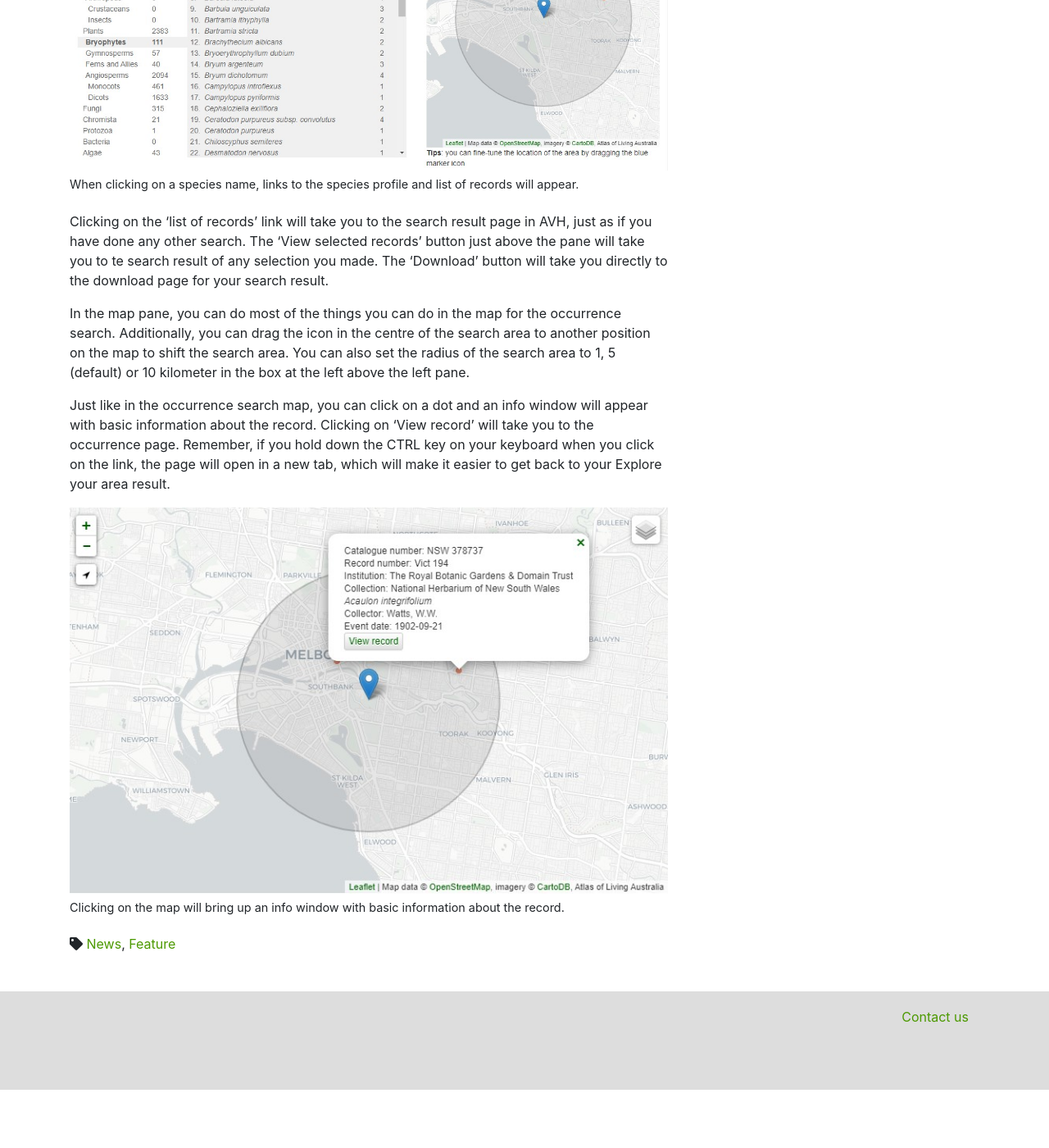
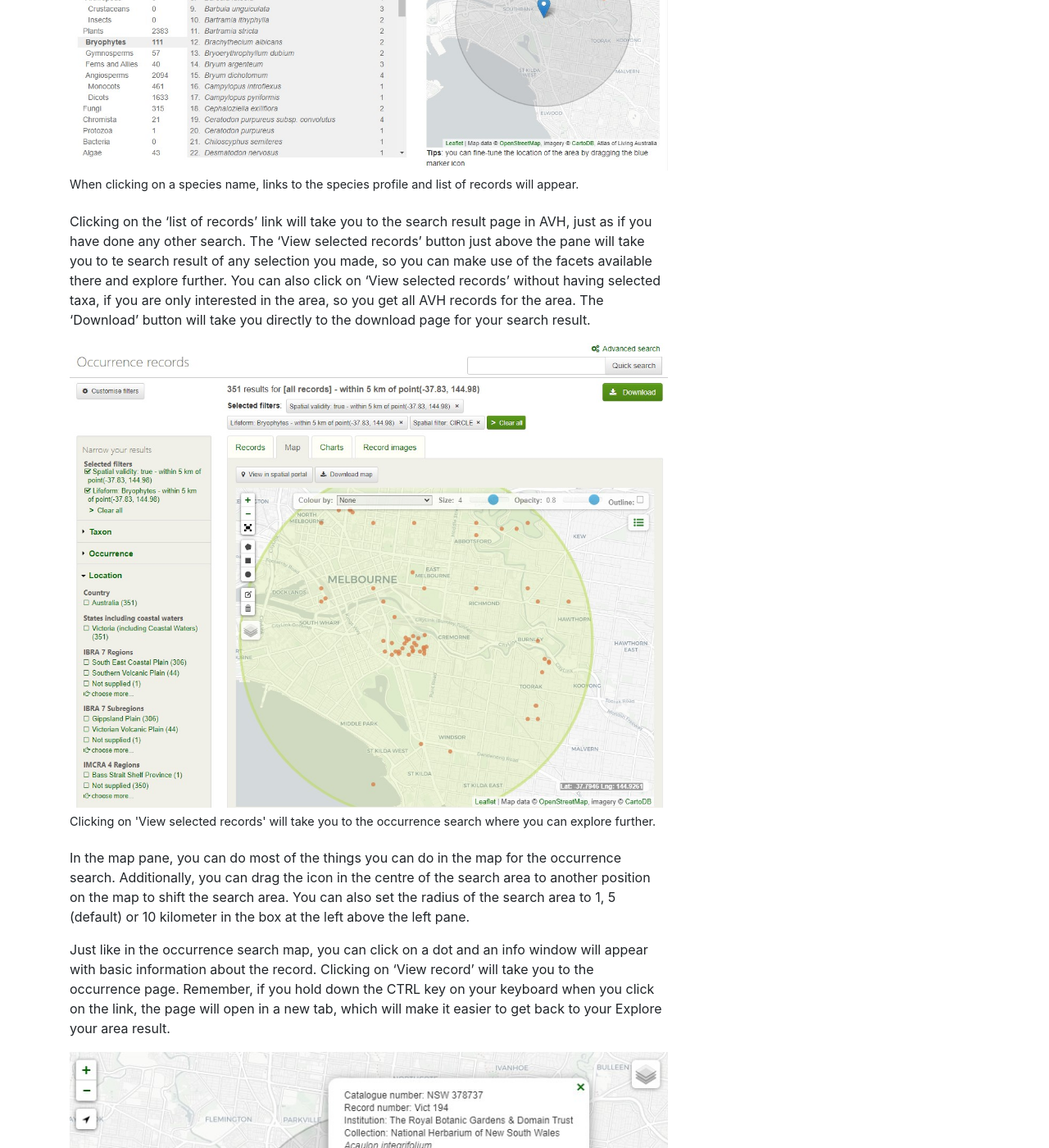
Before and after one commit to hiscom/avh.chah.org.au, a Jekyll site: the page built from _posts/2020-09-14-explore-your-area.md, in a window 1280 px wide and 1400 px high, scrolled down 1854 px. Shown: the whole window at 82% size. Built offline with Jekyll 4.4.1, drawn with Linux system fonts in a browser that asks for light colours; nearby versions of some CDN libraries; comment, search, counter and statistics services are not loaded; before the commit the page ends 3183 px from its top, so only the background shows below that; some of the changed text lies outside the part shown.

Commit message:
Updated Explore your area post.

```diff
--- a/_posts/2020-09-12-explore-your-area.md
+++ b/_posts/2020-09-14-explore-your-area.md
@@ -12,7 +12,7 @@ The 'Eplore your area' functionality has been available in the ALA for years,
 but I for one never knew it was available in AVH as well.
 
 'Explore your area' is available in AVH at
-[https://avh.ala.org.au/explore/your-area](https://avh.ala.or.au/explore/your-area).
+[https://avh.ala.org.au/explore/your-area](https://avh.ala.org.au/explore/your-area).
 When you first enter the page, you will be asked if the page is allowed to use your
 location, as by default the location where you are is used, but you can also
 type in a street address, postcode or latitude and longitude.
@@ -50,9 +50,20 @@ the species profile and list of records.
 
 Clicking on the 'list of records' link will take you to the search result page in AVH,
 just as if you have done any other search. The 'View selected records' button
-just above the pane will take you to te search result of any selection you made.
-The 'Download' button will take you directly to the download page for your search
+just above the pane will take you to te search result of any selection you made,
+so you can make use of the facets available there and explore further. You can
+also click on 'View selected records' without having selected taxa, if you are
+only interested in the area, so you get all AVH records for the area. The
+'Download' button will take you directly to the download page for your search
 result.
+
+{% include figure.html
+    src="/media/2020/09/14/explore-your-area-6.jpg"
+    alt="Explore your area: 3004, after clicking 'view selected record'"
+    caption="Clicking on 'View selected records' will take you to the occurrence
+    search where you can explore further."
+    href="https://avh.ala.org.au/occurrences/search?q=*%3A*&lat=-37.8302&lon=144.9805&radius=5&fq=geospatial_kosher%3Atrue&fq=species_group%3ABryophytes#tab_mapView"
+%}
 
 In the map pane, you can do most of the things you can do in the map for the
 occurrence search. Additionally, you can drag the icon in the centre of the
```
Also changed, not shown: media/2020/09/14/explore-your-area-6.jpg (added).
